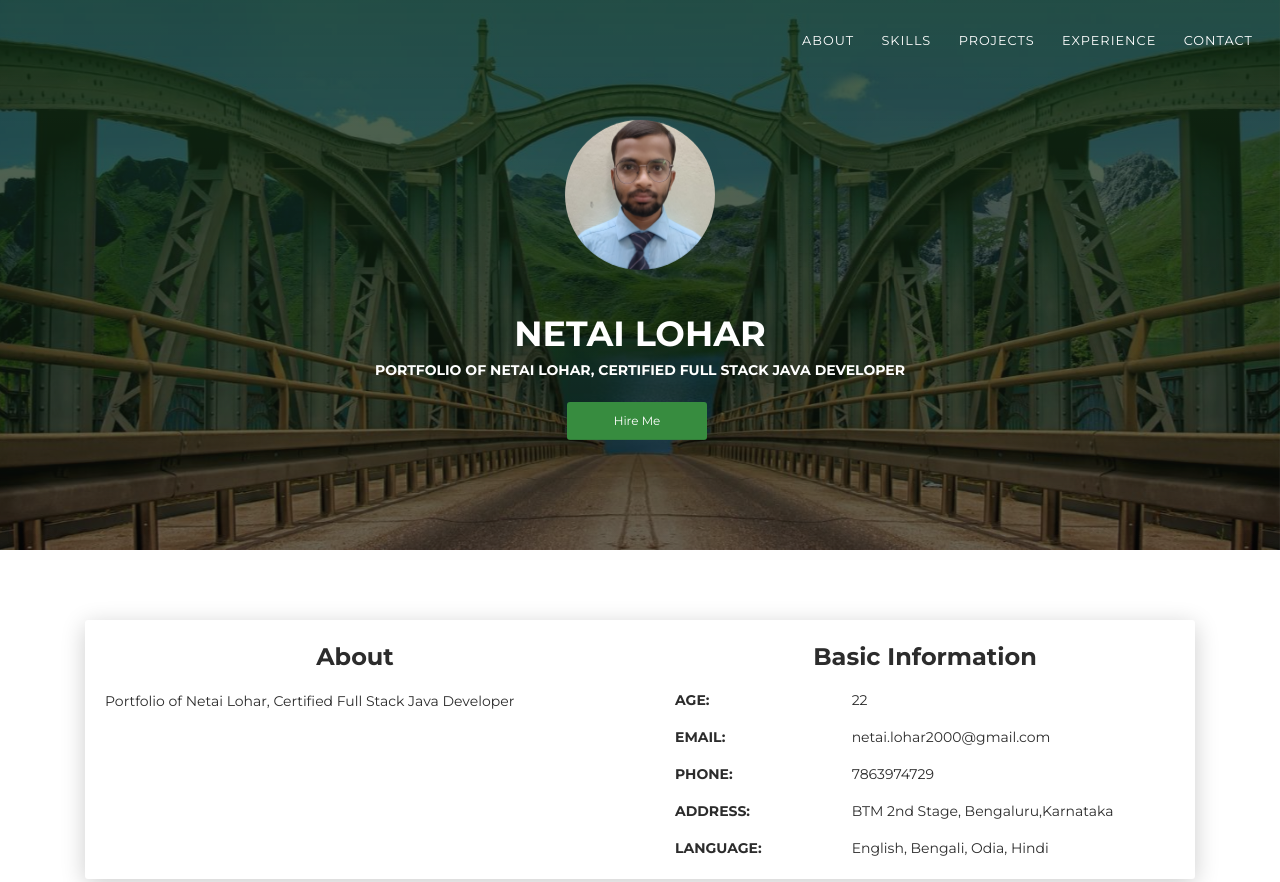
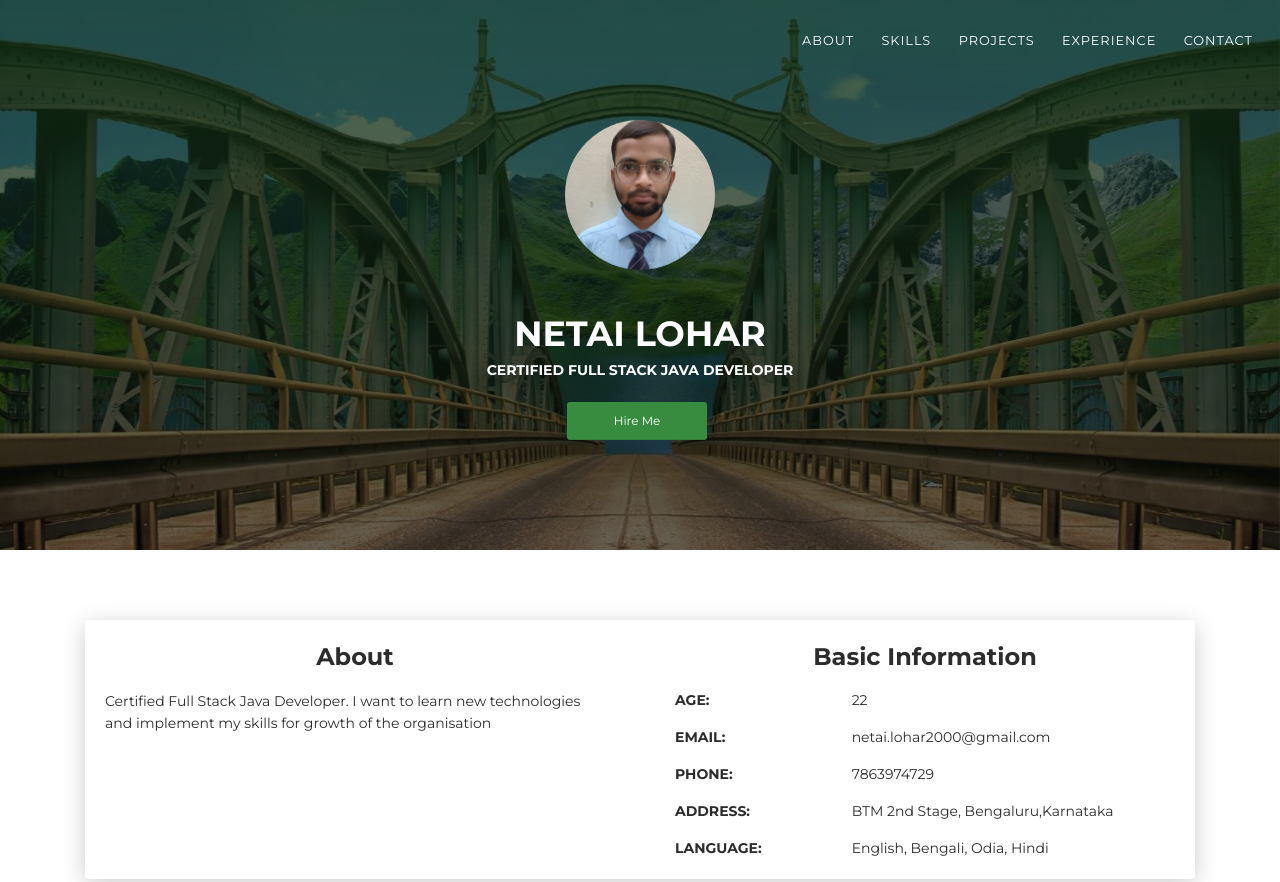
Before and after one commit to netailohargithub/Portfolio, a plain HTML site: page index.html in a window 1280 px wide. Shown: the top 882 px of the page. Drawn offline with nearby package versions, Linux system fonts and the light colour scheme.

Commit message:
I change some content

```diff
--- a/index.html
+++ b/index.html
@@ -4,7 +4,7 @@
     <meta charset="UTF-8">
     <meta http-equiv="X-UA-Compatible" content="IE=edge">
     <meta name="viewport" content="width=device-width, initial-scale=1">
-    <title>Creative CV</title>
+    <title>Netai Lohar</title>
     <link href="https://fonts.googleapis.com/css?family=Montserrat:400,700,200" rel="stylesheet">
     <link href="https://maxcdn.bootstrapcdn.com/font-awesome/latest/css/font-awesome.min.css" rel="stylesheet">
     <link href="css/aos.css?ver=1.1.0" rel="stylesheet">
@@ -50,7 +50,7 @@
         <div class="content-center">
           <div class="cc-profile-image"><a href="#"><img src="photo1.jpg" alt="Image"/></a></div>
           <div class="h2 title">NETAI LOHAR</div>
-          <p class="category text-white">Portfolio of Netai Lohar, Certified Full Stack Java Developer</p><a class="btn btn-primary smooth-scroll mr-2" href="#contact" data-aos="zoom-in" data-aos-anchor="data-aos-anchor">Hire Me</a>
+          <p class="category text-white">Certified Full Stack Java Developer</p><a class="btn btn-primary smooth-scroll mr-2" href="#contact" data-aos="zoom-in" data-aos-anchor="data-aos-anchor">Hire Me</a>
         </div>
       </div>
 
@@ -63,7 +63,7 @@
         <div class="col-lg-6 col-md-12">
           <div class="card-body">
             <div class="h4 mt-0 title">About</div>
-            <p>Portfolio of Netai Lohar, Certified Full Stack Java Developer</p>
+            <p>Certified Full Stack Java Developer. I want to learn new technologies and implement my skills for growth of the organisation</p>
 
           </div>
         </div>
```
